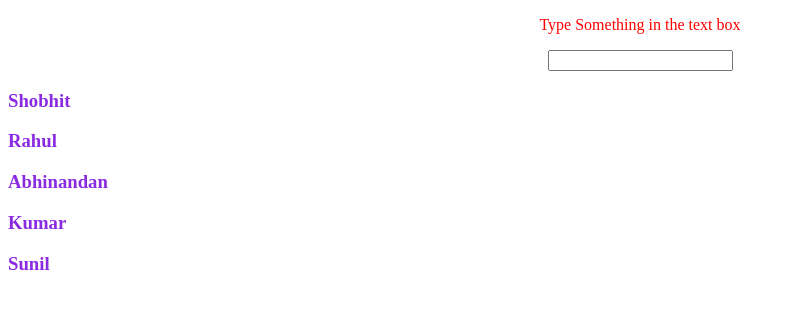
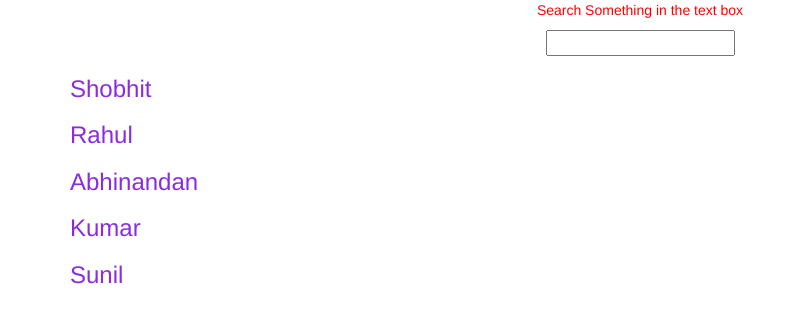
Before and after one commit to curlybracers/ReactJS, a React app: page / in a window 1280 px wide. Shown: the whole page, without its empty margins (0-797 px from the left). Built offline with nearby package versions, Linux system fonts and the light colour scheme.

Commit message:
Passing data from child component to parent component

```diff
--- a/public/index.html
+++ b/public/index.html
@@ -11,6 +11,9 @@
     -->
     <link rel="manifest" href="%PUBLIC_URL%/manifest.json">
     <link rel="stylesheet" href="/css/style.css"></link>
+    <link rel="stylesheet" href="https://maxcdn.bootstrapcdn.com/bootstrap/3.3.7/css/bootstrap.min.css">
+    <script src="https://ajax.googleapis.com/ajax/libs/jquery/3.3.1/jquery.min.js"></script>
+    <script src="https://maxcdn.bootstrapcdn.com/bootstrap/3.3.7/js/bootstrap.min.js"></script>
 
     <!--
       Notice the use of %PUBLIC_URL% in the tags above.
--- a/src/components/Header.js
+++ b/src/components/Header.js
@@ -11,11 +11,12 @@ class Header extends Component {
         this.setState({
             title: event.target.value
         })
+        this.props.serachKeyword(event.target.value);
     }
     render(){
         return(
             <header>
-                <p className="righttext">Type Something in the text box</p>
+                <p className="righttext">Search Something in the text box</p>
                 <input type = "text" onChange = {this.ChangeEvent.bind(this)}/>
                 <div>{this.state.title}</div>
             </header>
--- a/src/components/Newslist.js
+++ b/src/components/Newslist.js
@@ -8,7 +8,7 @@ const Newslist = (props) => {
     )
 })
     return(
-        <div>{items}</div>
+        <div className = "container">{items}</div>
     )
 }
 
--- a/src/index.js
+++ b/src/index.js
@@ -10,14 +10,21 @@ class App extends Component {
     constructor(props){
         super(props)
         this.state = {
-            news:jsonData
+            news:jsonData,
+            filtered:jsonData
         }
+    }
+    filterData(data){
+        let result = this.state.news.filter((item) => {
+            return item.firstName.toLowerCase().indexOf(data.toLowerCase()) > -1;
+        })
+        this.setState({filtered:result})
     }
     render(){
         return(
             <div className="wrapper">
-                <Header/>
-                <Newslist sendNews={this.state.news}/>
+                <Header serachKeyword={(data) => {this.filterData(data)}}/>
+                <Newslist sendNews={this.state.filtered}/>
             </div>
          )
     }
```
